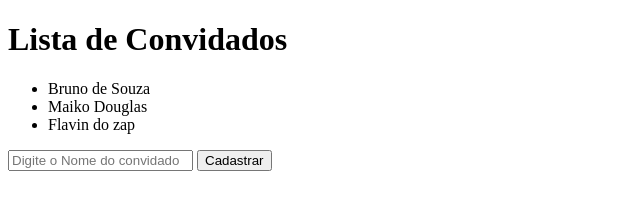
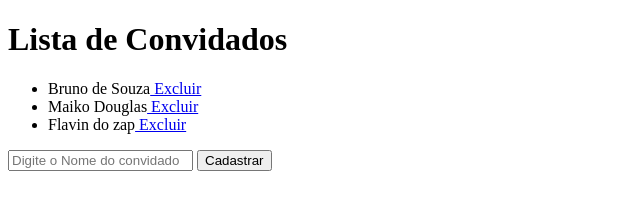
Before and after one commit to WhyDrugs/ListaDeConvidados, a plain HTML site: page index.html in a window 1280 px wide. Shown: the whole page, without its empty margins (0-640 px from the left). Drawn offline with Linux system fonts and the light colour scheme.

Commit message:
Update index.html
Adicionando o botão excluir e excluindo o determinado convidado.

```diff
--- a/index.html
+++ b/index.html
@@ -40,11 +40,33 @@
         ]
 
         function listarConvidados() {
-            for (convidado of convidados) {
+
+            elementoLista.innerHTML = ""
+
+            for (const convidado of convidados) {
                 var elementoConvidado = document.createElement('li')
                 var elementoNome = document.createTextNode(convidado.nome)
 
+                var elementoExcluir = document.createElement("a")
+                elementoExcluir.setAttribute("href", "#")
+
+                elementoExcluir.onclick = function () {
+                    // Usando O metodo FILTER
+
+                    convidados = convidados.filter(function (item) {
+                        //Retorna todos os nomes menos o nome que foi clicado!
+                        return item.nome !== convidado.nome
+
+                    })
+
+                    listarConvidados()
+
+                }
+                var elementoExcluirTexto = document.createTextNode(" Excluir")
+
+                elementoExcluir.appendChild(elementoExcluirTexto)
                 elementoConvidado.appendChild(elementoNome)
+                elementoConvidado.appendChild(elementoExcluir)
                 elementoLista.appendChild(elementoConvidado)
             }
         }
@@ -52,7 +74,6 @@
 
 
         var adicionarConvidado = function () {
-            elementoLista.innerHTML = ""
 
             var nome = elementoCampo.value
             convidados.push({ nome: nome })
```
